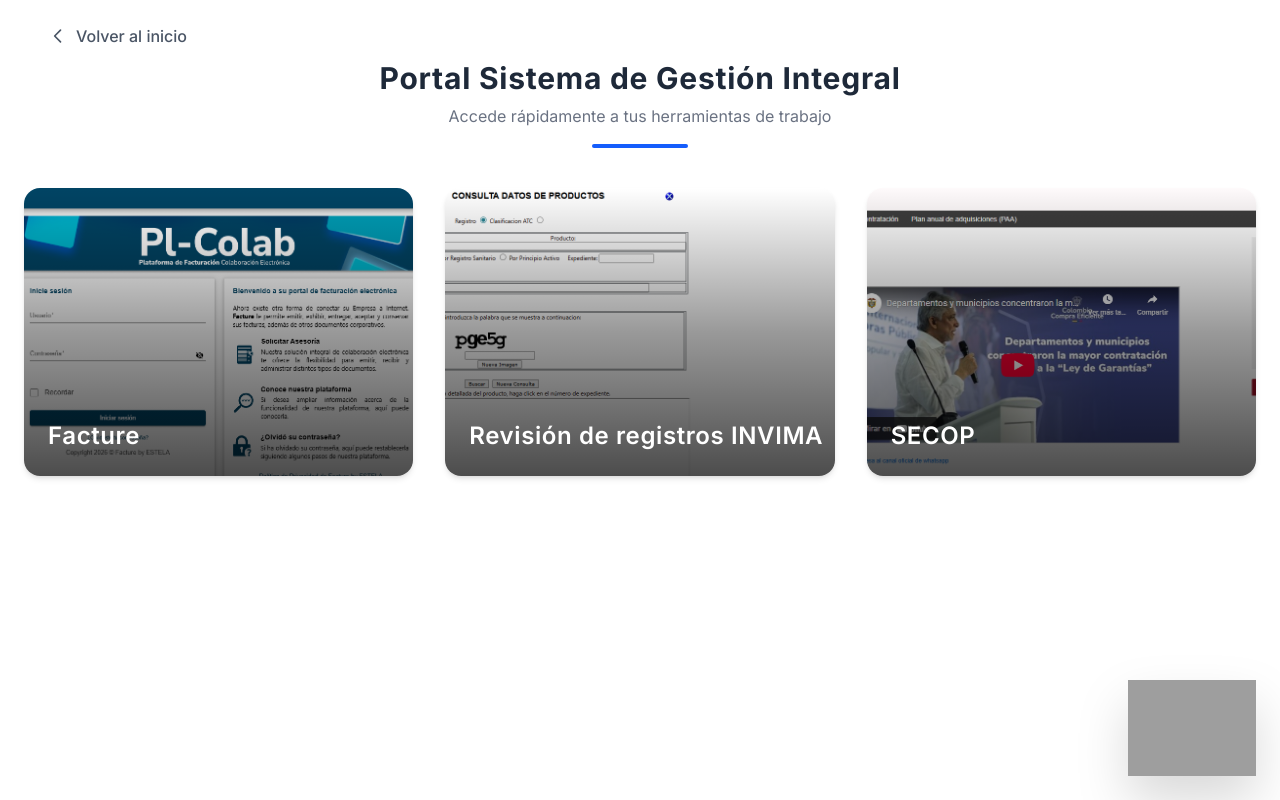
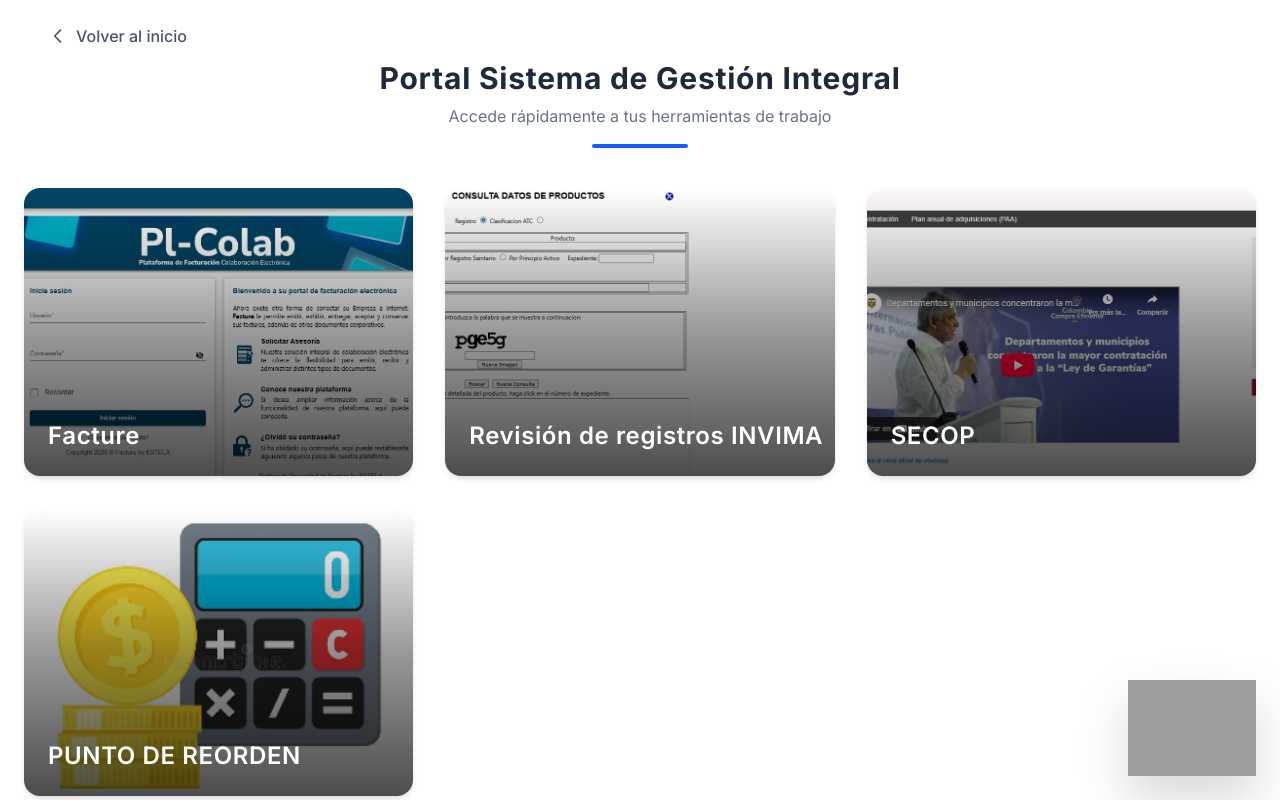
Before and after one commit to sistemasGP2026/pharmaLink, an Angular app: page /ventas-y-compras in a window 1280 px wide. Built offline with nearby package versions, Linux system fonts and the light colour scheme; grey boxes are pictures that could not be loaded.

Commit message:
Actualizar lanzador

```diff
--- a/src/app/cedi-page/cedi-page.ts
+++ b/src/app/cedi-page/cedi-page.ts
@@ -17,5 +17,7 @@
   // { name: 'Aplicativo de tickets', url: 'https://calidadgestionpharma.tech-q.net/scp/login.php', img: 'assets/links/tickets.png'},
   { name: 'SAFE', url: 'https://safe2.prixmasol.com/Home/Login', img: 'assets/links/safe.png' },
   {name: 'Medicamentos vitales no disponibles', url: 'https://www.invima.gov.co/productos-vigilados/medicamentos-y-productos-biologicos/medicamentos-vitales-no-disponibles', img: 'assets/links/medicamentos_vitales.png' },
+  { name: 'INVIMA CONSULTOR', url: 'http://10.10.1.24:8082/INVIMA_Consultor.html', img: 'assets/links/invima.png' }
+
 ];
 }
--- a/src/app/ventas-y-compras-page/ventas-y-compras-page.ts
+++ b/src/app/ventas-y-compras-page/ventas-y-compras-page.ts
@@ -13,6 +13,8 @@
 linksTrabajo: any[] = [
   { name: 'Facture', url: 'https://plataforma.facture.co/plataforma/inbox', img: 'assets/links/pl-colab.png' },
   { name: 'Revisión de registros INVIMA', url: 'https://consultaregistro.invima.gov.co/Consultas/consultas/consreg_encabcum.jsp', img: 'assets/links/registros_invima.png' },
-  {name: 'SECOP', url: 'https://community.secop.gov.co/STS/Users/Login/Index?SkinName=CCE&ReturnUrl=%2fSTS%2fusers%2fissue.aspx%3fwa%3dwsignin1.0%26wtrealm%3dhttps%253a%252f%252fwww.secop.gov.co%252fCO1Marketplace%26wctx%3drm%253d0%2526id%253dpassive%2526ru%253d%25252fCO1Marketplace%25252f%26wct%3d2026-02-25T16%253a58%253a41Z&wa=wsignin1.0&wtrealm=https%3a%2f%2fwww.secop.gov.co%2fCO1Marketplace&wctx=rm%3d0%26id%3dpassive%26ru%3d%252fCO1Marketplace%252f&wct=2026-02-25T16%3a58%3a41Z', img: 'assets/links/secop.png' }
+  {name: 'SECOP', url: 'https://community.secop.gov.co/STS/Users/Login/Index?SkinName=CCE&ReturnUrl=%2fSTS%2fusers%2fissue.aspx%3fwa%3dwsignin1.0%26wtrealm%3dhttps%253a%252f%252fwww.secop.gov.co%252fCO1Marketplace%26wctx%3drm%253d0%2526id%253dpassive%2526ru%253d%25252fCO1Marketplace%25252f%26wct%3d2026-02-25T16%253a58%253a41Z&wa=wsignin1.0&wtrealm=https%3a%2f%2fwww.secop.gov.co%2fCO1Marketplace&wctx=rm%3d0%26id%3dpassive%26ru%3d%252fCO1Marketplace%252f&wct=2026-02-25T16%3a58%3a41Z', img: 'assets/links/secop.png' },
+  { name: 'PUNTO DE REORDEN', url: 'https://claude.ai/artifact/T6jMEww5SDysX4TzNYMLcz', img: 'assets/links/punto.png' }
+
 ];
 }
```
Also changed, not shown: src/assets/links/punto.png (added).
